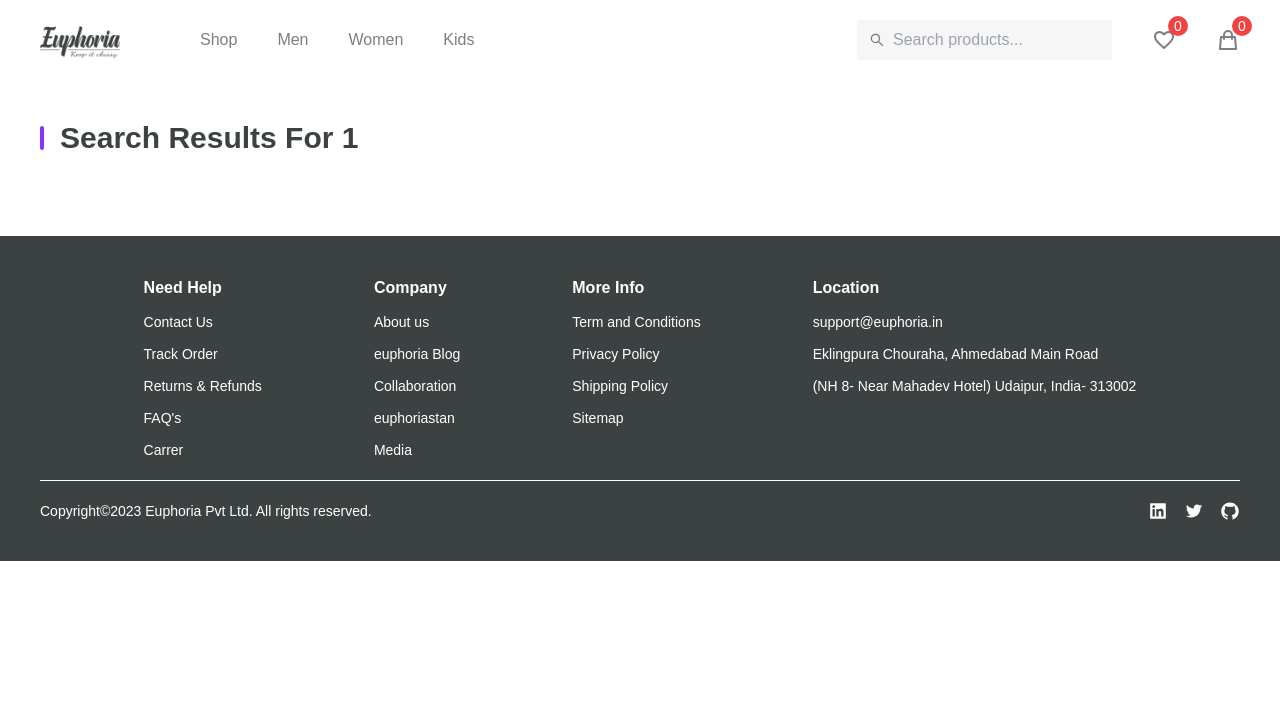
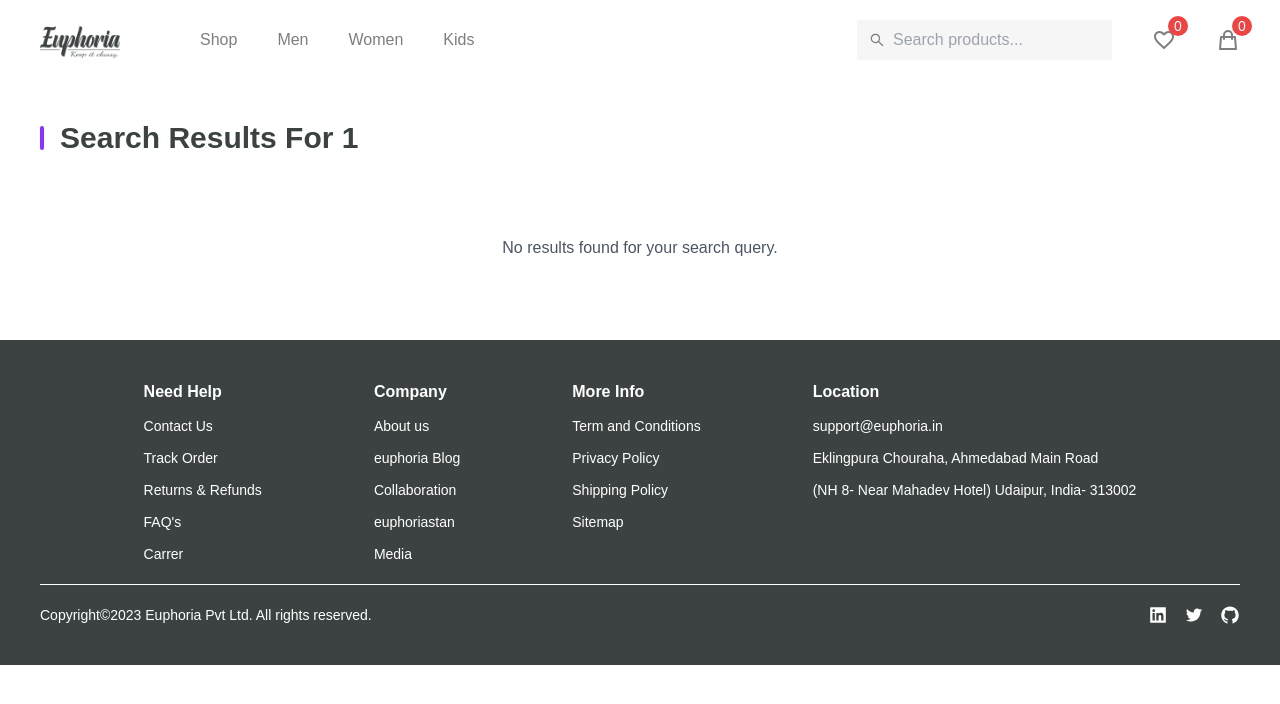
Before and after one commit to PrtHub/Euphoria-EcommerceApplication, a React (Vite) app: page /search/1 in a window 1280 px wide. Shown: the top 704 px of the page. Built offline with nearby package versions, Linux system fonts and the light colour scheme; a web font is replaced by a local one.

Commit message:
add a message if the product not available

```diff
--- a/src/pages/Search.jsx
+++ b/src/pages/Search.jsx
@@ -19,8 +19,7 @@ const Search = () => {
       const title = product.title ? product.title.toLowerCase() : "";
 
       return (
-        tag === searchQuery.toLowerCase() ||
-        title === searchQuery.toLowerCase()
+        tag === searchQuery.toLowerCase() || title === searchQuery.toLowerCase()
       );
     });
 
@@ -36,7 +35,10 @@ const Search = () => {
           <TitleCard title={`Search Results for ${query}`} />
         </header>
         <section className="w-full h-full flex flex-wrap items-center justify-center md:justify-start gap-10">
-          {searchResults.map((item, index) => (
+          {searchResults.length === 0 ? (
+            <div className="w-full py-10 text-center text-gray-600">No results found for your search query.</div>
+          ) : (
+            searchResults.map((item, index) => (
               <section key={`${item.id}-${index}`}>
                 <ProductCard
                   product={item}
@@ -48,7 +50,8 @@ const Search = () => {
                   isNew={item.isNew}
                 />
               </section>
-          ))}
+            ))
+          )}
         </section>
       </section>
     </main>
```
Lines whose indentation alone changed are shown as unchanged.
